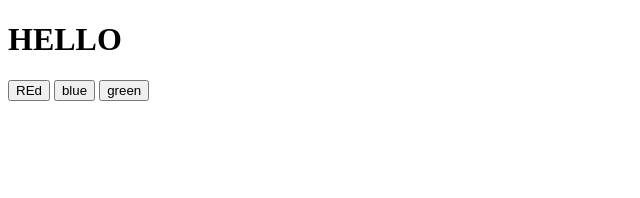
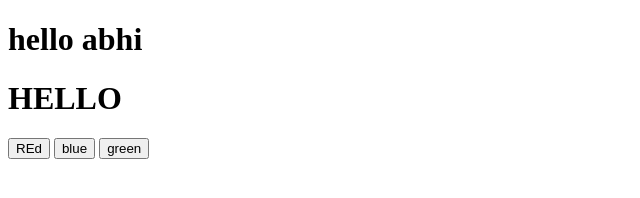
Before and after one commit to User000094/chatbox, a plain HTML site: page second.html in a window 1280 px wide. Shown: the whole page, without its empty margins (0-640 px from the left). Drawn offline with Linux system fonts and the light colour scheme.

Commit message:
add a heading

```diff
--- a/second.html
+++ b/second.html
@@ -16,6 +16,7 @@ document.querySelectorAll('button').forEach (function(button){
     </script>
 </head>
 <body>
+<h1>hello abhi<h1>
     <h1 id="heading"> HELLO </h1>
     <button data-color="red">REd</button>
     <button data-color="blue">blue</button>
```
